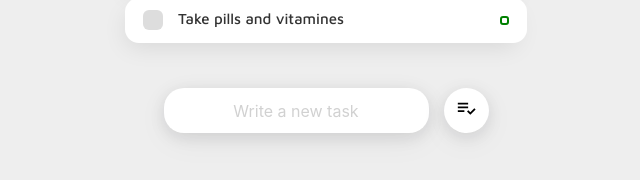
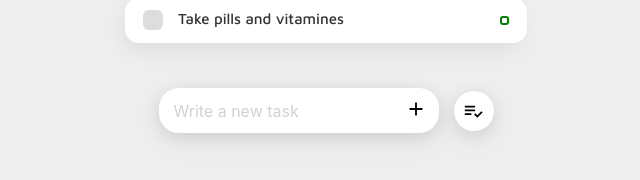
Before and after one commit to DanAlbul/to-do-app, a React (Create React App) app: page / in a window 1280 px wide. Shown: the part 218-398 px from the top of the page, without its empty margins (314-954 px from the left). Built offline with nearby package versions, Linux system fonts and the light colour scheme.

Commit message:
feat: implement "add task" button with styling

```diff
--- a/src/components/TasksManagement.js
+++ b/src/components/TasksManagement.js
@@ -1,6 +1,7 @@
 import { useContext } from 'react';
 import { TasksContext } from './Context';
 import PlaylistAddCheckOutlinedIcon from '@mui/icons-material/PlaylistAddCheckOutlined';
+import AddIcon from '@mui/icons-material/Add';
 import Tooltip from '@mui/material/Tooltip';
 
 export const TasksManagement = () => {
@@ -25,15 +26,28 @@ export const TasksManagement = () => {
 
   return (
     <div className="tasks-management">
+      <div style={{ position: 'relative' }}>
         <input
           onChange={addTask}
           type="text"
           name="tasks-management"
           placeholder="Write a new task"
         />
+
+        <a
+          className="btn add_task_btn"
+          title="Add task"
+          style={{
+            position: 'absolute',
+            right: '0px',
+          }}
+        >
+          <AddIcon />
+        </a>
+      </div>
       <Tooltip
         title={view === 'not-completed' ? 'Show completed' : 'Show ongoing'}
-        placement="right"
+        placement="bottom"
       >
         <a
           className="btn-floating waves-effect waves-red show_completed_btn"
--- a/src/styles/index.css
+++ b/src/styles/index.css
@@ -4,7 +4,7 @@
 @import url('./materialize.min.css');
 
 :root {
-  --add-task-size: 3rem;
+  --add-task-size: 4rem;
   --input-shadow: rgba(17, 17, 26, 0.1) 0px 4px 16px,
     rgba(17, 17, 26, 0.05) 0px 8px 32px;
 }
@@ -128,30 +128,73 @@ li {
   display: flex;
   flex-direction: row;
   justify-content: center;
+  align-items: center;
   gap: 1rem;
 }
 
 .tasks-management input {
+  margin: 0 !important;
+
   background: #fff !important;
   border-radius: 20px !important;
   border: none !important;
+  width: 250px !important;
   height: var(--add-task-size);
-  width: 50% !important;
   padding: 0rem 1rem !important;
   box-shadow: var(--input-shadow) !important;
-  text-align: center !important;
+  text-align: left !important;
 }
 
 .show_completed_btn {
   border: none;
-  width: var(--add-task-size);
-  height: var(--add-task-size);
+  /*   width: 3rem !important;
+  height: 3rem !important; */
+  margin: 0 !important;
+  padding: 0 !important;
   background-color: #fff;
   text-align: center;
   color: #000;
   border-radius: 100%;
   font-size: 25px;
   box-shadow: var(--input-shadow);
+}
+
+.add_task_btn {
+  border: none;
+  background-color: #fff;
+  color: #000;
+  height: 3rem !important;
+  width: 3rem !important;
+  box-shadow: none;
+  border-radius: 100%;
+}
+
+.add_task_btn:hover {
+  box-shadow: none !important;
+}
+
+.add_task_btn svg {
+  padding: 8px !important;
+  top: 2px;
+  font-size: 38px;
+  position: relative;
+  background: transparent;
+  transition: all 0.3s ease;
+}
+
+.add_task_btn svg:hover {
+  transform: scale(1.3);
+  color: green;
+}
+
+.add_task_btn svg:active {
+  transform: scale(1);
+}
+
+.btn {
+  padding: 0;
+  margin: 0;
+  background-color: #fff !important;
 }
 
 .task-category {
@@ -184,12 +227,3 @@ li {
 .completed {
   text-decoration: line-through;
 }
-
-/* @keyframes animate-fade {
-  0% {
-    opacity: 0;
-  }
-  100% {
-    opacity: 1;
-  }
-} */
```
Lines whose indentation alone changed are shown as unchanged.
